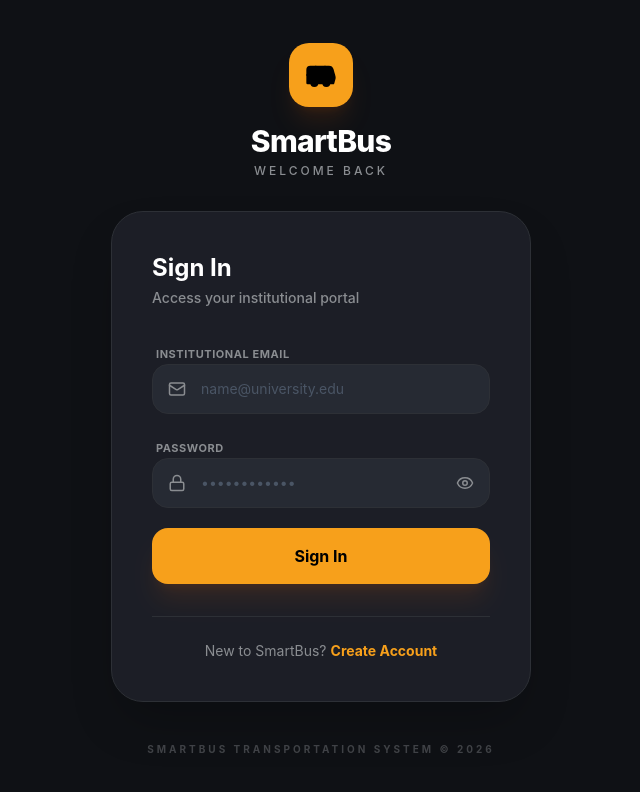
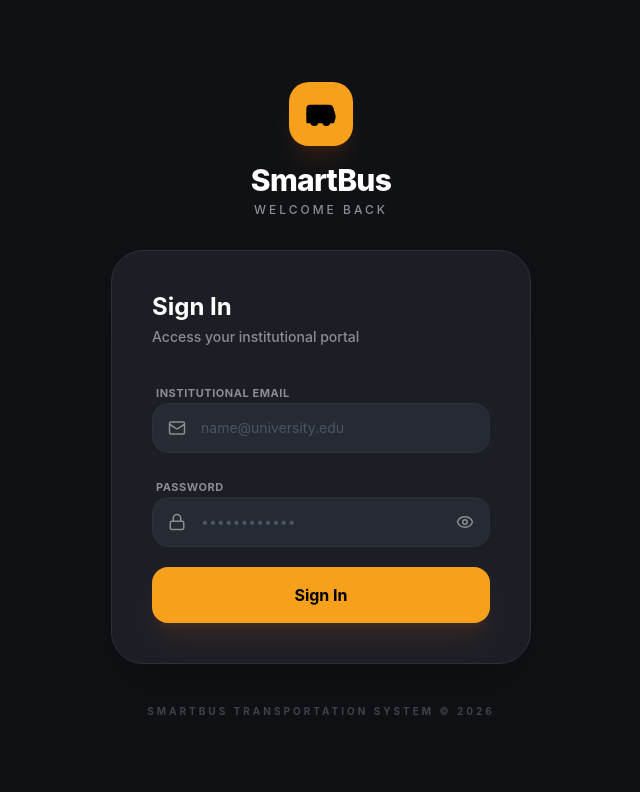
Before and after one commit to smartbus2026/Final-Project---SmartBus, a React (Vite) app in the folder smart-bus-Frontend/: page /login in a window 1280 px wide. Shown: the top 792 px of the page, without its empty margins (319-959 px from the left). Built offline with nearby package versions, Linux system fonts and the light colour scheme.

Commit message:
remove create acc from login

```diff
--- a/smart-bus-Frontend/src/pages/Login.tsx
+++ b/smart-bus-Frontend/src/pages/Login.tsx
@@ -133,15 +133,8 @@ const Login: React.FC<LoginProps> = ({ onSuccess }) => {
             </button>
           </form>
 
-          {/* Link to Signup */}
-          <div className="mt-8 text-center text-sm border-t border-[#2d3036] pt-6">
-            <p className="text-[#8a8d91]">
-              New to SmartBus?
-              <Link to="/signup" className="text-[#f7a01b] font-bold hover:underline decoration-2 underline-offset-4 ml-1">
-                Create Account
-              </Link>
-            </p>
-          </div>
+
+
         </div>
 
         <footer className="mt-10 text-[#8a8d91] text-[10px] font-bold uppercase tracking-[3px] opacity-40">
```
